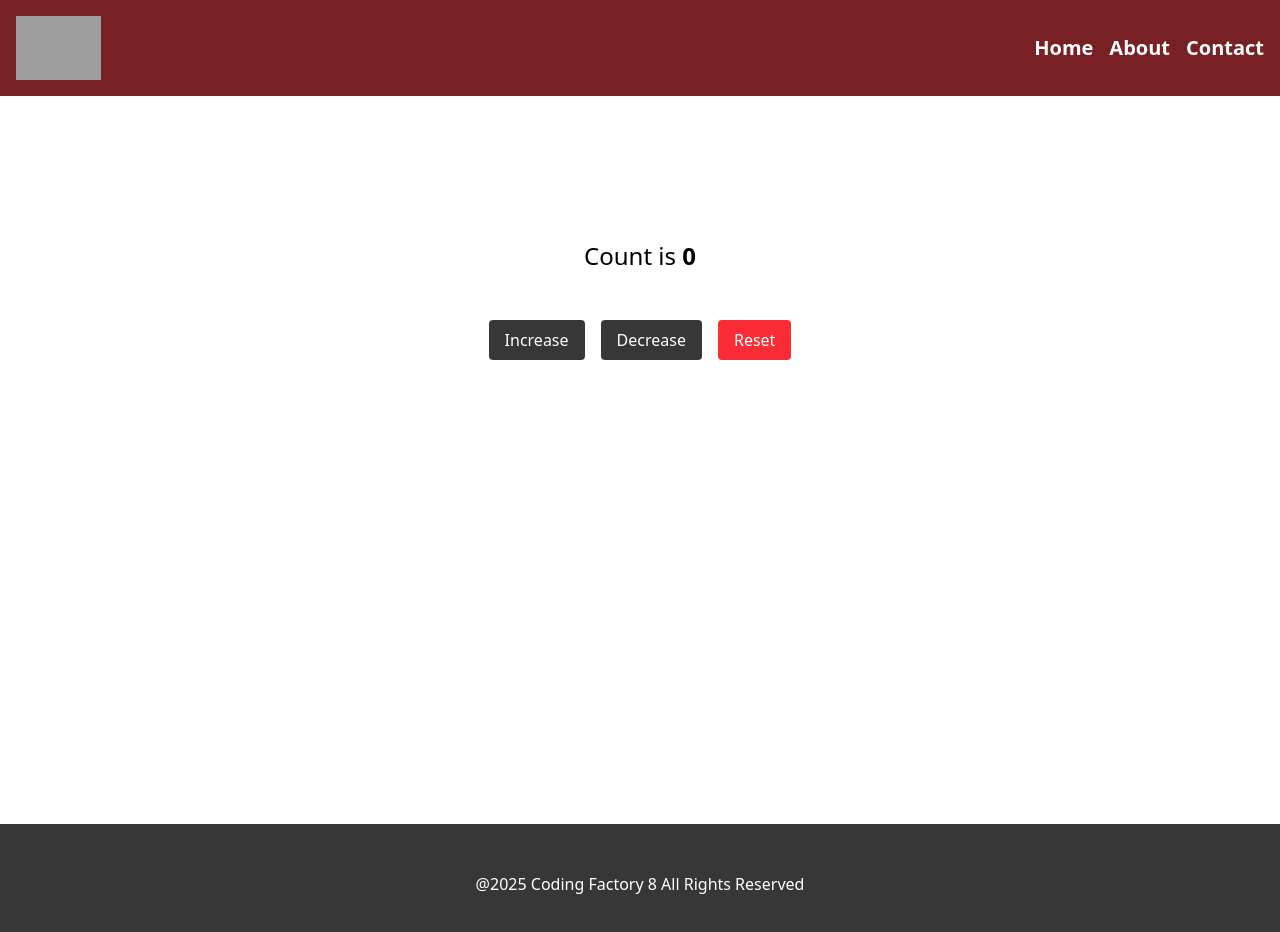
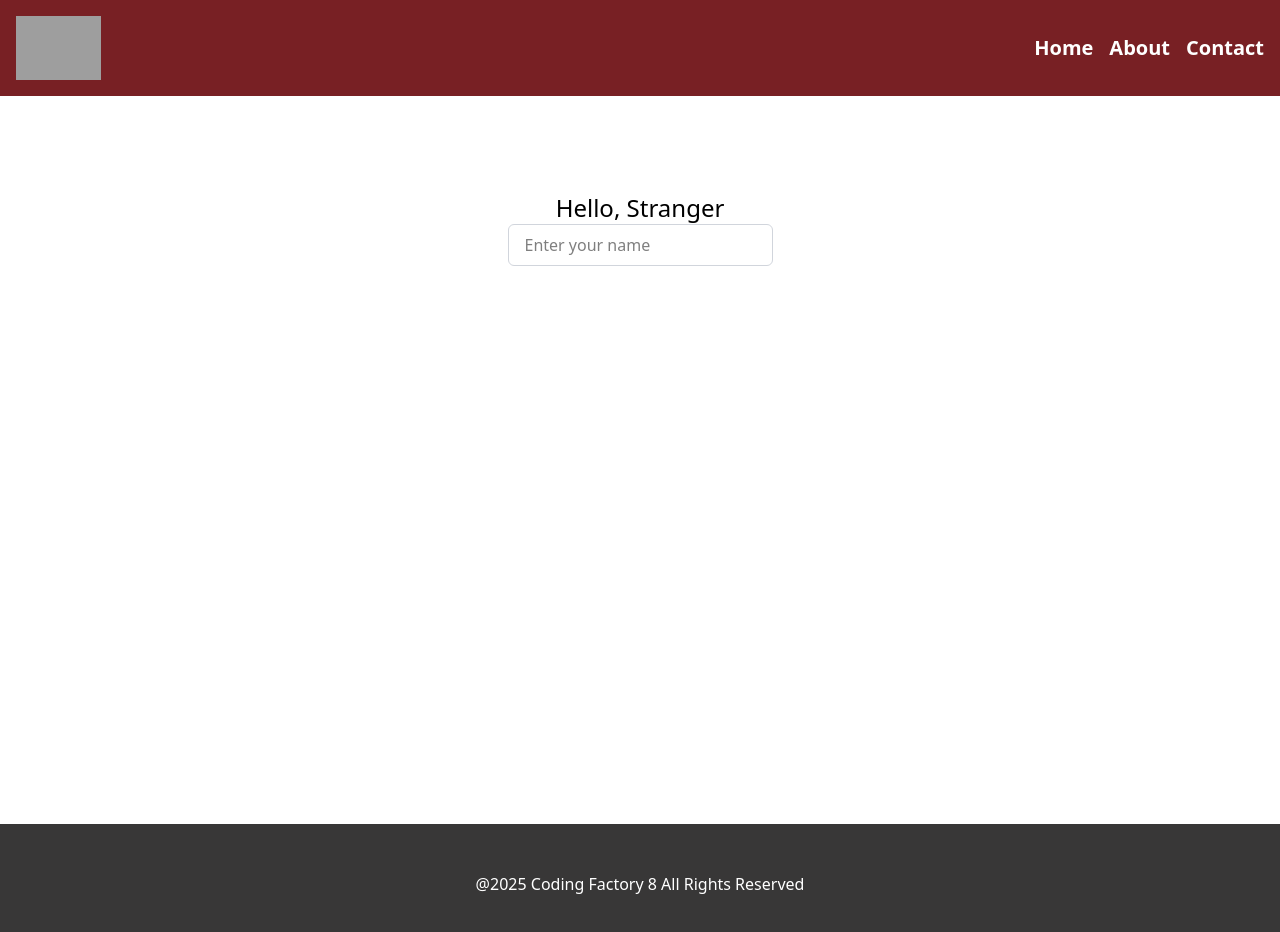
Before and after one commit to DIMSGN/cf8-react-intro, a React (Vite) app: page / in a window 1280 px wide. Shown: the top 932 px of the page. Built offline with nearby package versions, Linux system fonts and the light colour scheme; grey boxes are pictures that could not be loaded.

Commit message:
feat: add NameChanger component

```diff
--- a/src/App.tsx
+++ b/src/App.tsx
@@ -7,11 +7,12 @@
 // import ArrowFunctionalComponentsWithPropsType from "./components/ArrowFunctionalComponentsWithPropsType.tsx";
 // import Card from "./components/Card.tsx";
 import Layout from "./components/Layout.tsx";
+import NameChanger from "./components/NameChanger.tsx";
 //import FunctionalComponent from "./components/FunctionalComponent.tsx";
 // import FunctionalComponentWithState from "./components/FunctionalComponentWithState.tsx";
 //import ClassComponent from "./components/ClassComponent.tsx";
 // import ClassComponentWithState from "./components/ClassComponentWithState.tsx";
-import Counter from "./components/Counter.tsx";
+// import Counter from "./components/Counter.tsx";
 
 function App() {
 
@@ -43,7 +44,8 @@ function App() {
 
             {/*<FunctionalComponentWithState/>*/}
             {/*<ClassComponentWithState/>*/}
-            <Counter/>
+            {/*<Counter/>*/}
+            <NameChanger/>
         </Layout>
     </>
   )
--- /dev/null
+++ b/src/components/NameChanger.tsx
@@ -0,0 +1,25 @@
+import {useState} from "react";
+import * as React from "react";
+
+
+const NameChanger = () => {
+    const [name, setName] = useState("");
+    const handleChange = (e: React.ChangeEvent<HTMLInputElement>) => {
+        setName(e.target.value);
+    }
+    return (
+        <>
+            <h1 className="text-center text-2xl ">Hello, {name || "Stranger"}</h1>
+            <div className="text-center">
+                <input
+                    type="text"
+                    value={name}
+                    placeholder="Enter your name"
+                    className="border border-gray-300 rounded-md px-4 py-2 "
+                    onChange={handleChange}/>
+            </div>
+        </>
+    )
+}
+
+export default NameChanger;
```
